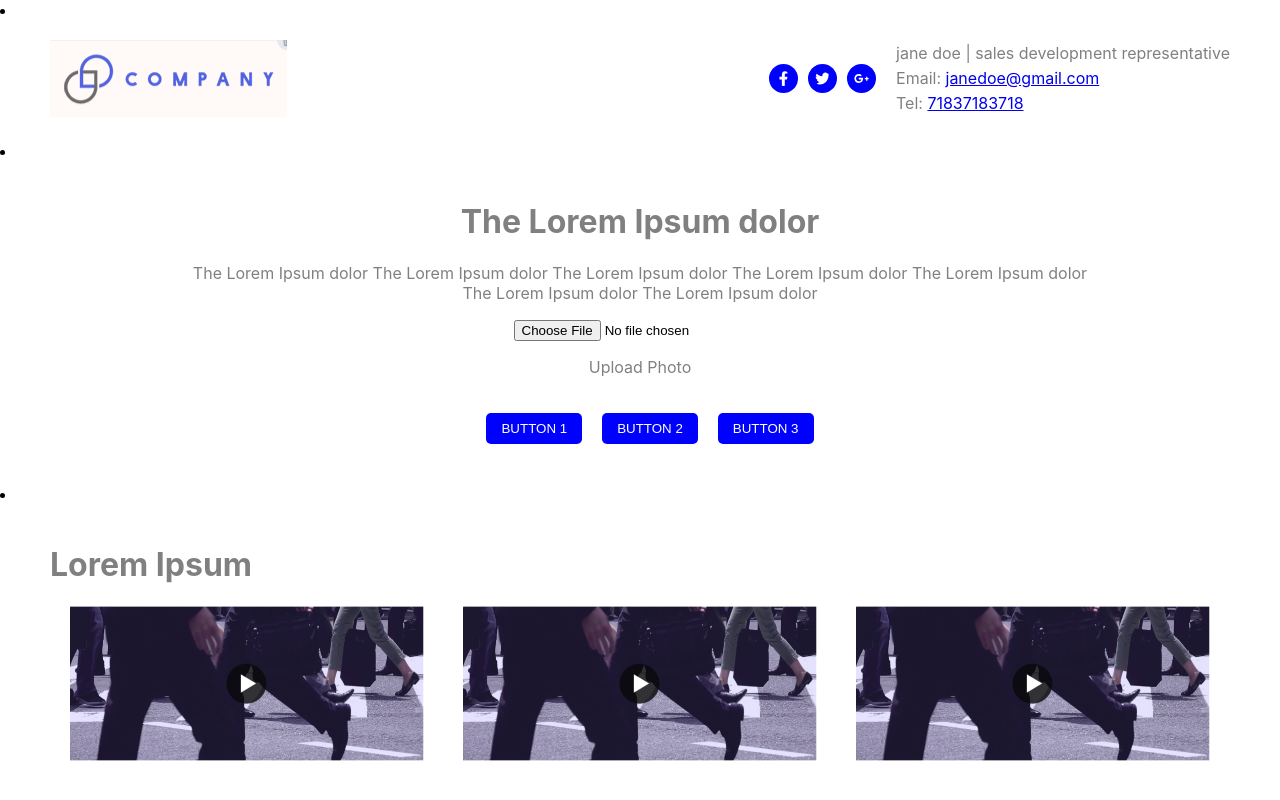
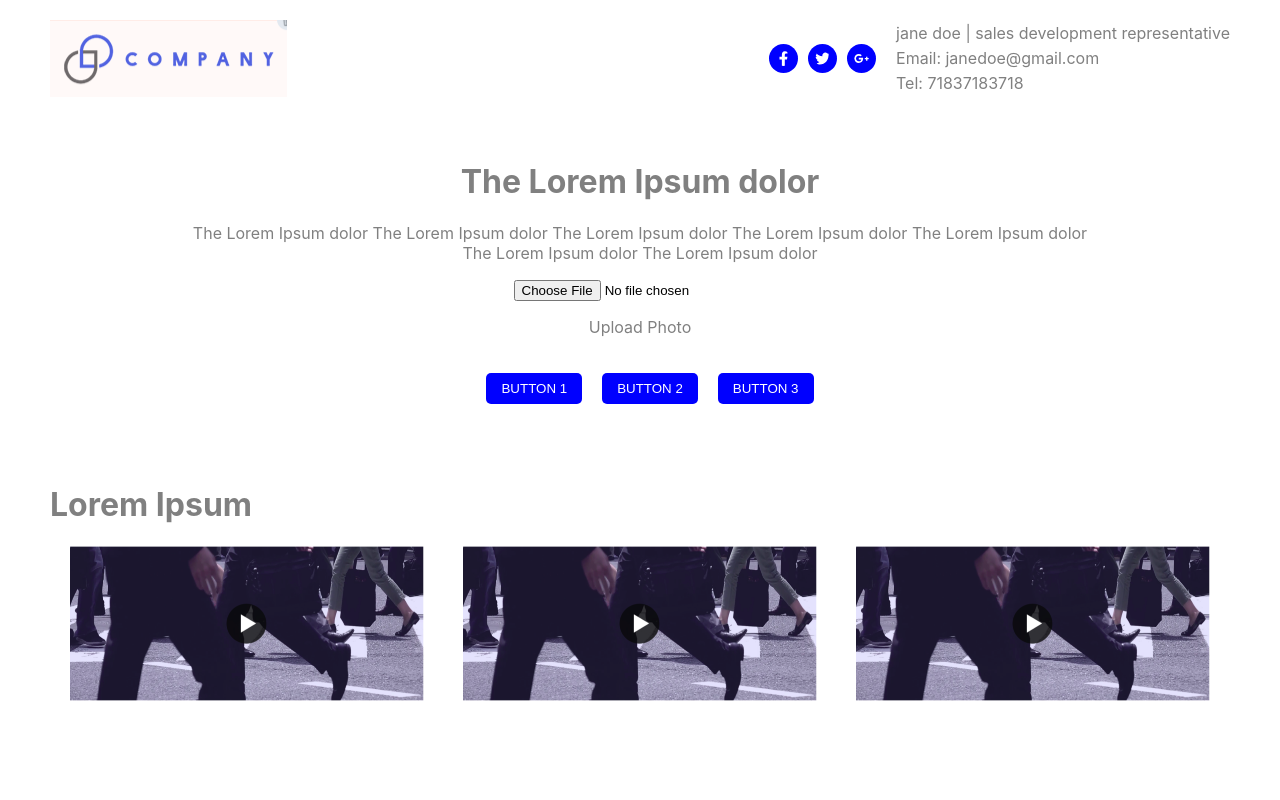
Before and after one commit to 1995muzaker/page-builder-react.js, a Next.js app: page / in a window 1280 px wide. Built offline with nearby package versions, Linux system fonts and the light colour scheme.

Commit message:
inline edit fix & resize image done

```diff
--- /dev/null
+++ b/src/components/header/TextEdit.js
@@ -0,0 +1,61 @@
+import React from "react";
+
+class TextEdit extends React.Component {
+  constructor(props) {
+    super(props);
+    this.state = {
+      name: props.name,
+      type: props.type || "text",
+      value: props.value || "",
+      editClassName: props.editClassName,
+      edit: false,
+    };
+  }
+
+  focusInput = (event) => {
+    const value = event.target.value;
+    event.target.value = "";
+    event.target.value = value;
+    this.setState({ backup: this.state.value });
+  };
+
+  handleChange = (event) => {
+    this.setState({ value: event.target.value });
+  };
+
+  blurInput = () => {
+    this.setState({ edit: false });
+  };
+
+  keyInput = (event) => {
+    if (event.key === "Escape") {
+      this.setState({ edit: false, value: this.state.backup });
+    }
+    if (event.key === "Enter") {
+      this.setState({ edit: false });
+    }
+  };
+
+  handleClick = () => {
+    this.setState({ edit: this.state.edit !== true });
+  };
+  render() {
+    return (
+      (this.state.edit === true && (
+        <input
+          name={this.state.name}
+          type={this.state.type}
+          value={this.state.value}
+          className={this.state.editClassName}
+          autoFocus
+          onFocus={this.focusInput}
+          onChange={this.handleChange}
+          onBlur={this.blurInput}
+          onKeyUp={this.keyInput}
+        />
+      )) || <p onClick={this.handleClick}>{this.state.value}</p>
+    );
+  }
+}
+
+export default TextEdit;
--- a/src/components/header/index.js
+++ b/src/components/header/index.js
@@ -1,13 +1,30 @@
 import React from "react";
 import { HeaderDiv, Logo, HeaderList } from "../../styles/Header";
 import { FaFacebookF, FaTwitter, FaGooglePlusG } from "react-icons/fa";
+import TextEdit from "./TextEdit";
 
-const Header = () => {
+const Header = ({ zoomPicIn, zoomPicOut, height, show, toggleEdit }) => {
+  const handleClick = (event) => {
+    console.log("handleClick", event.target.name);
+    eval(this[event.target.name]).bind(this)(event);
+  };
+  const helloWorld = () => {
+    this.setState({ message: "Hello, World!" });
+  };
   return (
     <HeaderDiv>
-      <Logo>
-        <img src="/logo.png" alt="logo" />
-      </Logo>
+      <div>
+        {show ? (
+          <div>
+            <button onClick={zoomPicOut}>-</button>
+            <button onClick={zoomPicIn}>+</button>
+          </div>
+        ) : null}
+        <Logo onClick={toggleEdit}>
+          <img src="/logo.png" alt="logo" height={height} />
+        </Logo>
+      </div>
+
       <HeaderList>
         <ul>
           <li>
@@ -21,13 +38,15 @@ const Header = () => {
           </li>
         </ul>
         <div>
-          <p>jane doe | sales development representative</p>
-          <p>
-            Email: <a href="mailto:janedoe@gmail.com">janedoe@gmail.com</a>
-          </p>
-          <p>
-            Tel: <a href="tel:71837183718">71837183718</a>
-          </p>
+          <TextEdit
+            value="jane doe | sales development representative"
+            editClassName="form-control"
+          />
+          <TextEdit
+            value=" Email: janedoe@gmail.com"
+            editClassName="form-control"
+          />
+          <TextEdit value="Tel: 71837183718" editClassName="form-control" />
         </div>
       </HeaderList>
     </HeaderDiv>
--- a/src/components/index.js
+++ b/src/components/index.js
@@ -5,28 +5,61 @@ import Testimonial from "./testimonial";
 
 class Builder extends React.Component {
   state = {
+    height: 100,
+    show: false,
     items: [
       {
+        id: 1,
         component: <Header />,
       },
       {
+        id: 2,
         component: <Section />,
       },
       {
+        id: 3,
         component: <Testimonial />,
       },
     ],
   };
 
-  onDragStart = (e, index) => {
-    this.draggedItem = this.state.items[index];
+
+  edit() {
+    this.setState({edit:edit!==false})
+  }
+
+  componentDidMount() {
+    const dataRetrieve = JSON.parse(window.localStorage.getItem("height"));
+    this.setState({
+      height: dataRetrieve,
+    });
+  }
+
+  toggleEdit = () => {
+    this.setState({
+      show: !this.state.show,
+    });
+  };
+  zoomPicIn = () => {
+    window.localStorage.setItem("height", JSON.stringify(this.state.height));
+    this.setState({ height: this.state.height + 20 });
+  };
+
+  zoomPicOut = () => {
+    window.localStorage.setItem("height", JSON.stringify(this.state.height));
+    this.setState({ height: this.state.height - 20 });
+  };
+
+  onDragStart = (e, id) => {
+    this.draggedItem = this.state.items[id];
     e.dataTransfer.effectAllowed = "move";
     e.dataTransfer.setData("text/html", e.target.parentNode);
     e.dataTransfer.setDragImage(e.target.parentNode, 20, 20);
+    localStorage.setItem("items", JSON.stringify(this.state.items[id]));
   };
 
-  onDragOver = (index) => {
-    const draggedOverItem = this.state.items[index];
+  onDragOver = (id) => {
+    const draggedOverItem = this.state.items[id];
 
     // if the item is dragged over itself, ignore
     if (this.draggedItem === draggedOverItem) {
@@ -37,8 +70,10 @@ class Builder extends React.Component {
     let items = this.state.items.filter((item) => item !== this.draggedItem);
 
     // add the dragged item after the dragged over item
-    items.splice(index, 0, this.draggedItem);
-
+    items.splice(id, 0, this.draggedItem);
+    // localStorage.getItem(JSON.parse('items'));
+    localStorage.getItem("items");
+    //  console.log(typeof retrievedObject,retrievedObject);
     this.setState({ items });
   };
 
@@ -47,10 +82,12 @@ class Builder extends React.Component {
   };
 
   render() {
+    const { height, show } = this.state;
+
     return (
       <React.Fragment>
-        {this.state.items.map((item, idx) => (
-          <li key={item} onDragOver={() => this.onDragOver(idx)}>
+        {/* {this.state.items.map((item, idx) => (
+          <li key={item.id} onDragOver={() => this.onDragOver(idx)}>
             <div
               className="drag"
               draggable
@@ -60,7 +97,30 @@ class Builder extends React.Component {
               <span>{item.component}</span>
             </div>
           </li>
-        ))}
+        ))} */}
+        {/* <li onDragOver={() => this.onDragOver(idx)}>
+          <div
+            className="drag"
+            draggable
+            onDragStart={(e) => this.onDragStart(e, idx)}
+            onDragEnd={this.onDragEnd}
+          >
+            <span>{this.state.items[0].component}</span>
+            <span>{this.state.items[1].component}</span>
+            <span>{this.state.items[2].component}</span>
+          </div>
+        </li> */}
+        <form>
+          <Header
+            height={height}
+            zoomPicIn={this.zoomPicIn}
+            zoomPicOut={this.zoomPicOut}
+            toggleEdit={this.toggleEdit}
+            show={show}
+          />
+          <Section />
+          <Testimonial />
+        </form>
       </React.Fragment>
     );
   }
```
